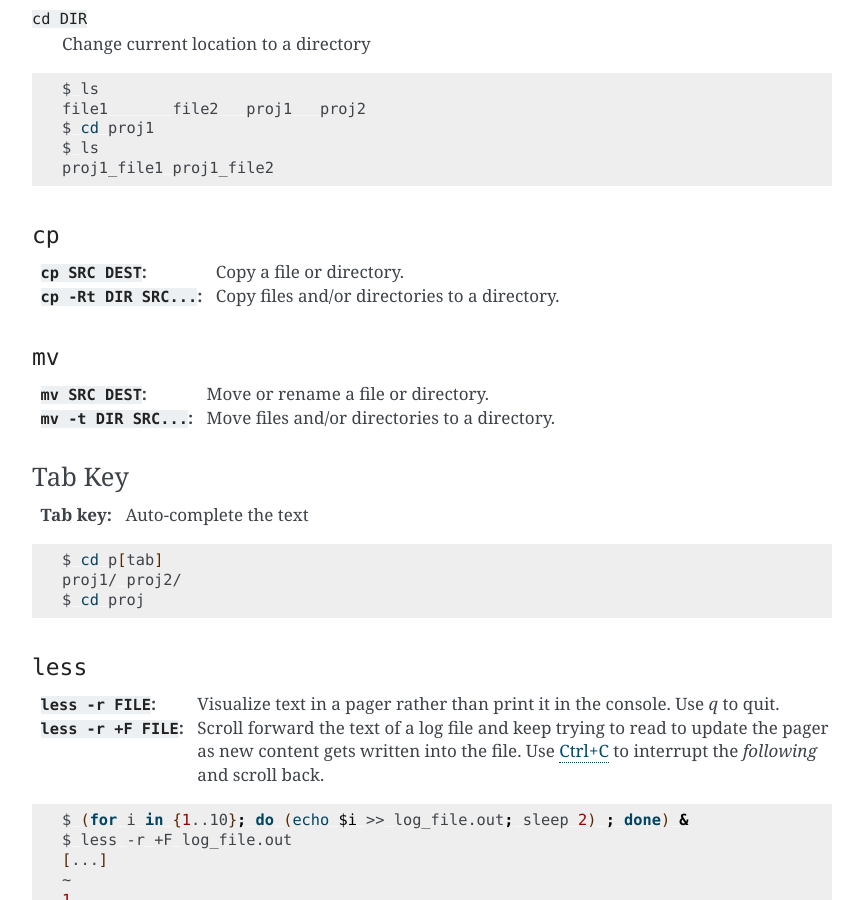
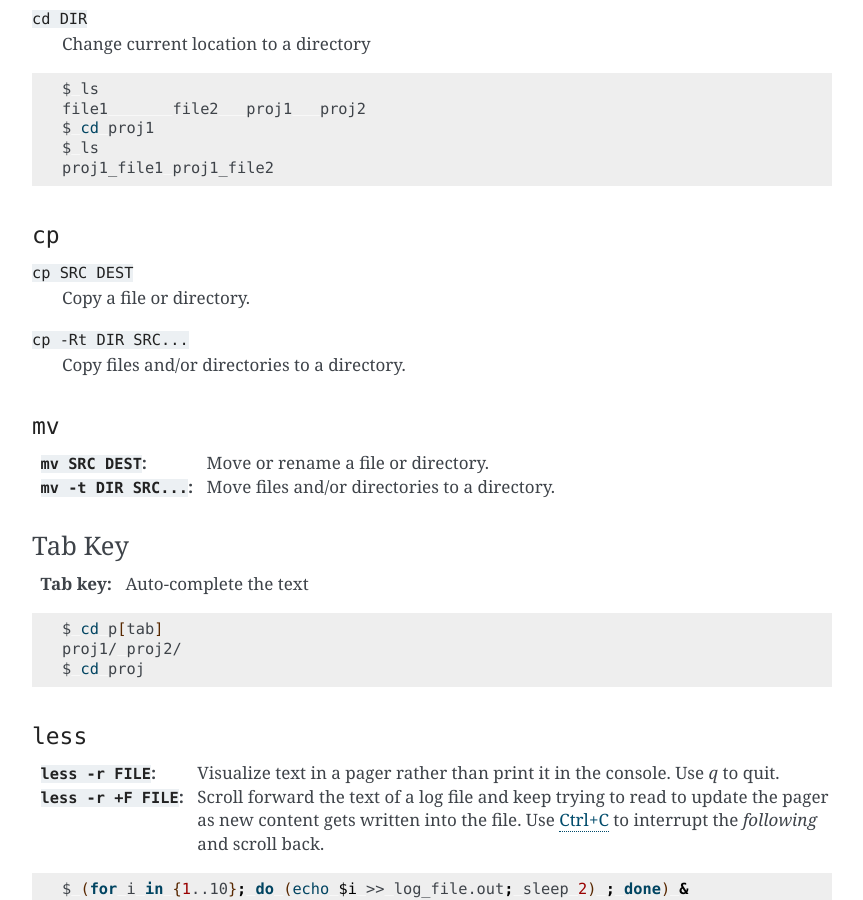
Before and after one commit to satyaog/cli-cheatsheet, a Sphinx documentation site: the page built from docs/source/index.rst, in a window 1280 px wide and 900 px high, scrolled down 904 px. Shown: the whole window, without its empty margins (168-1031 px from the left). Built offline with Sphinx 7.4.7, drawn with Linux system fonts in a browser that asks for light colours.

```diff
--- a/docs/source/index.rst
+++ b/docs/source/index.rst
@@ -89,8 +89,10 @@ Browsing
 ``cp``
 ======
 
-:``cp SRC DEST``:       Copy a file or directory.
-:``cp -Rt DIR SRC...``: Copy files and/or directories to a directory.
+``cp SRC DEST``
+   Copy a file or directory.
+``cp -Rt DIR SRC...``
+   Copy files and/or directories to a directory.
 
 ``mv``
 ======
```
